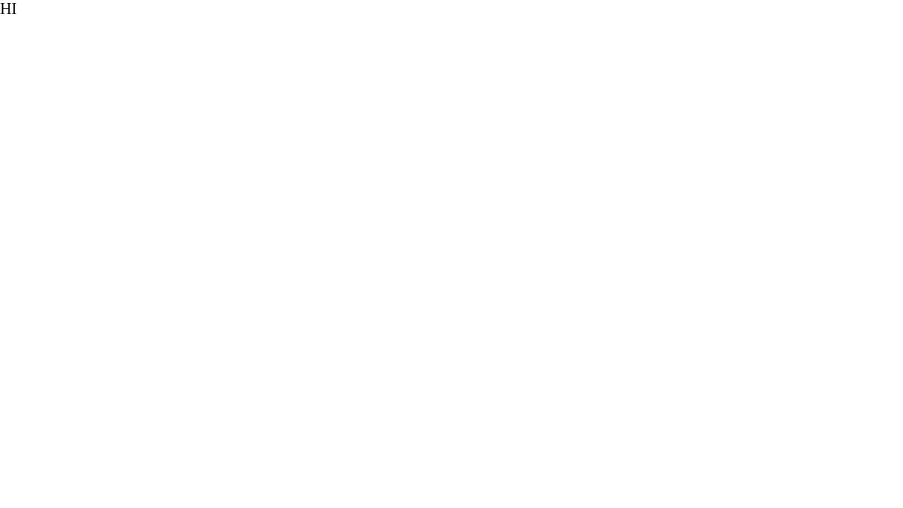
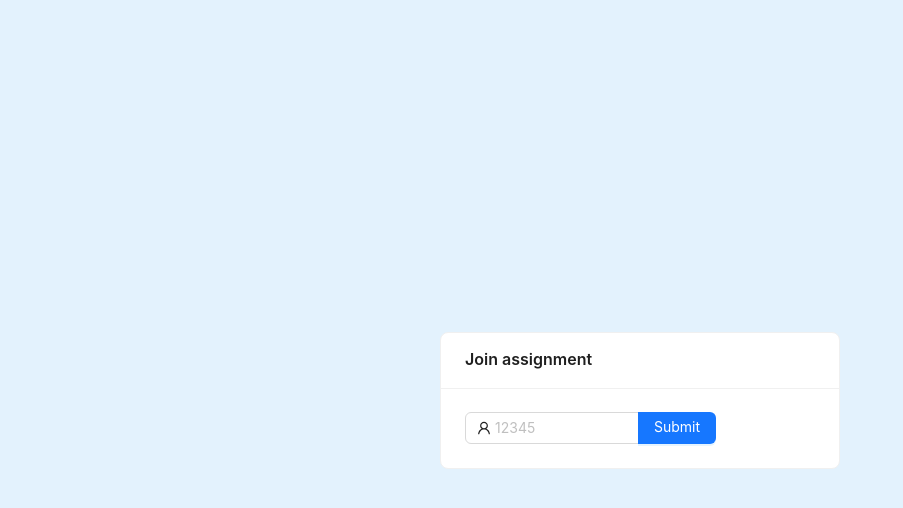
Before and after one commit to rafaelolal/capstone-client, a Next.js app: page / in a window 1280 px wide. Shown: the top 508 px of the page, without its empty margins (0-903 px from the left). Built offline with nearby package versions, Linux system fonts and the light colour scheme.

Commit message:
Adding home imput

```diff
--- a/package.json
+++ b/package.json
@@ -24,6 +24,7 @@
     "typescript": "4.9.5"
   },
   "devDependencies": {
-    "@testing-library/react": "^13.4.0"
+    "@testing-library/react": "^13.4.0",
+    "@types/styled-components": "^5.1.26"
   }
 }
--- a/pages/index.tsx
+++ b/pages/index.tsx
@@ -1,8 +1,19 @@
 import Head from 'next/head'
 import Image from 'next/image' // TODO: Delete image import and file
 import { Inter } from '@next/font/google' // TODO: Delete?
+import styled from 'styled-components'
+import { Card, Input, Button } from 'antd'
+import { UserOutlined } from '@ant-design/icons'
 
 const inter = Inter({ subsets: ['latin'] }) // TODO: Delete?
+
+const Container = styled.div`
+  display: flex;
+  justify-content: center;
+  height: 100vh;
+  align-items: center;
+  background-color: #e3f2fd;
+`
 
 export default function Home() {
   return (
@@ -15,7 +26,18 @@ export default function Home() {
         {/* TODO: Change icon */}
         <link rel='icon' href='/favicon.ico' />
       </Head>
-      <div>HI</div>
+      <Container>
+        <Card title='Join assignment' style={{ width: 400 }}>
+          <Input.Group compact>
+            <Input
+              style={{ width: 'calc(100% - 200px)' }}
+              prefix={<UserOutlined />}
+              placeholder='12345'
+            />
+            <Button type='primary'>Submit</Button>
+          </Input.Group>
+        </Card>
+      </Container>
     </>
   )
 }
```
Also changed, not shown: 1 other file (tests, documents, lock files or other folders).
